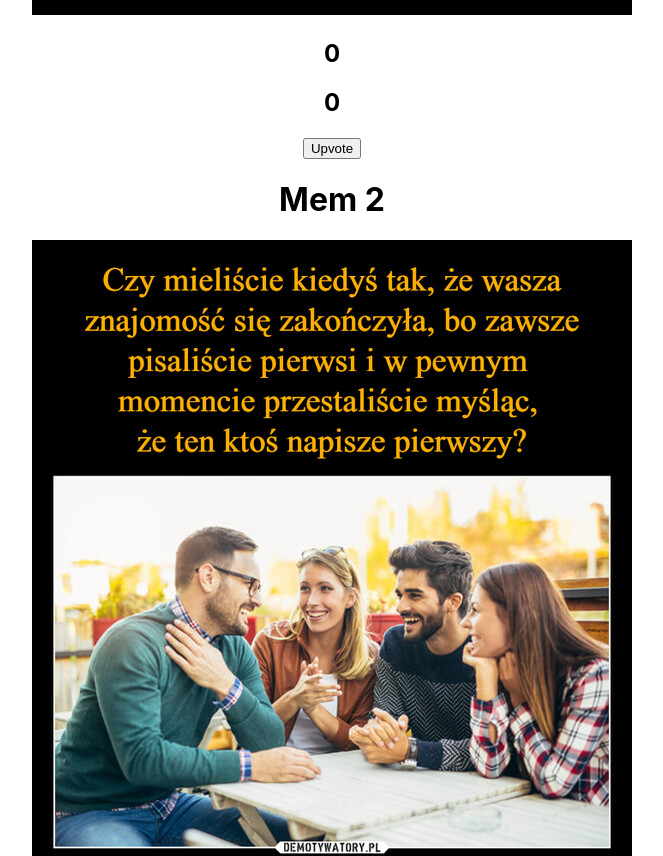
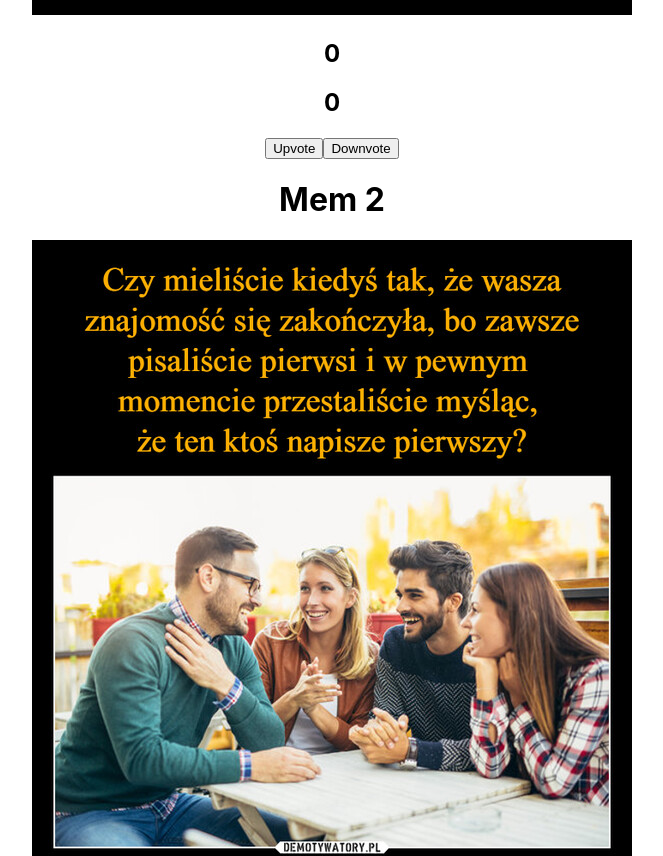
Before and after one commit to JPersjanow/ALK-Meme-Web-Project, a React (Create React App) app: page / in a window 1280 px wide. Shown: the part 820-1676 px from the top of the page, without its empty margins (308-971 px from the left). Built offline with nearby package versions, Linux system fonts and the light colour scheme; data requests are answered from the project's data file.

Commit message:
add logic to downvotes

```diff
--- a/src/components/MemeComponent.jsx
+++ b/src/components/MemeComponent.jsx
@@ -30,6 +30,32 @@ export function MemeCompontent({ meme }) {
         console.error("Error:", error);
       });
   }
+  function updateDisLike() {
+    // Pobranie danych z bazy
+    axios
+      .get(`http://localhost:3000/memes/${meme.id}`)
+      .then((response) => {
+        const actualMeme = response.data;
+        const updatedDownvotes = actualMeme.downvotes + 1;
+        const payloaddownvotes = { ...actualMeme, downvotes: updatedDownvotes };
+        console.log("pobieram najnowsze dane downvotes z bazy");
+
+        // wysyłam zaktualizowane dane
+        return axios.put(
+          `http://localhost:3000/memes/${meme.id}`,
+          payloaddownvotes
+        );
+      })
+      .then((response) => {
+        console.log("wysyłam nowe dane downvotes");
+        console.log("Success:", response.data);
+
+        setDownvotes(response.data.downvotes); // Zaktualizuj stan z odpowiedzi serwera
+      })
+      .catch((error) => {
+        console.error("Error:", error);
+      });
+  }
 
   return (
     <div>
@@ -38,6 +64,7 @@ export function MemeCompontent({ meme }) {
       <h2>{upvotes}</h2>
       <h2>{downvotes}</h2>
       <button onClick={updateLike}>Upvote</button>
+      <button onClick={updateDisLike}>Downvote</button>
     </div>
   );
 }
```
